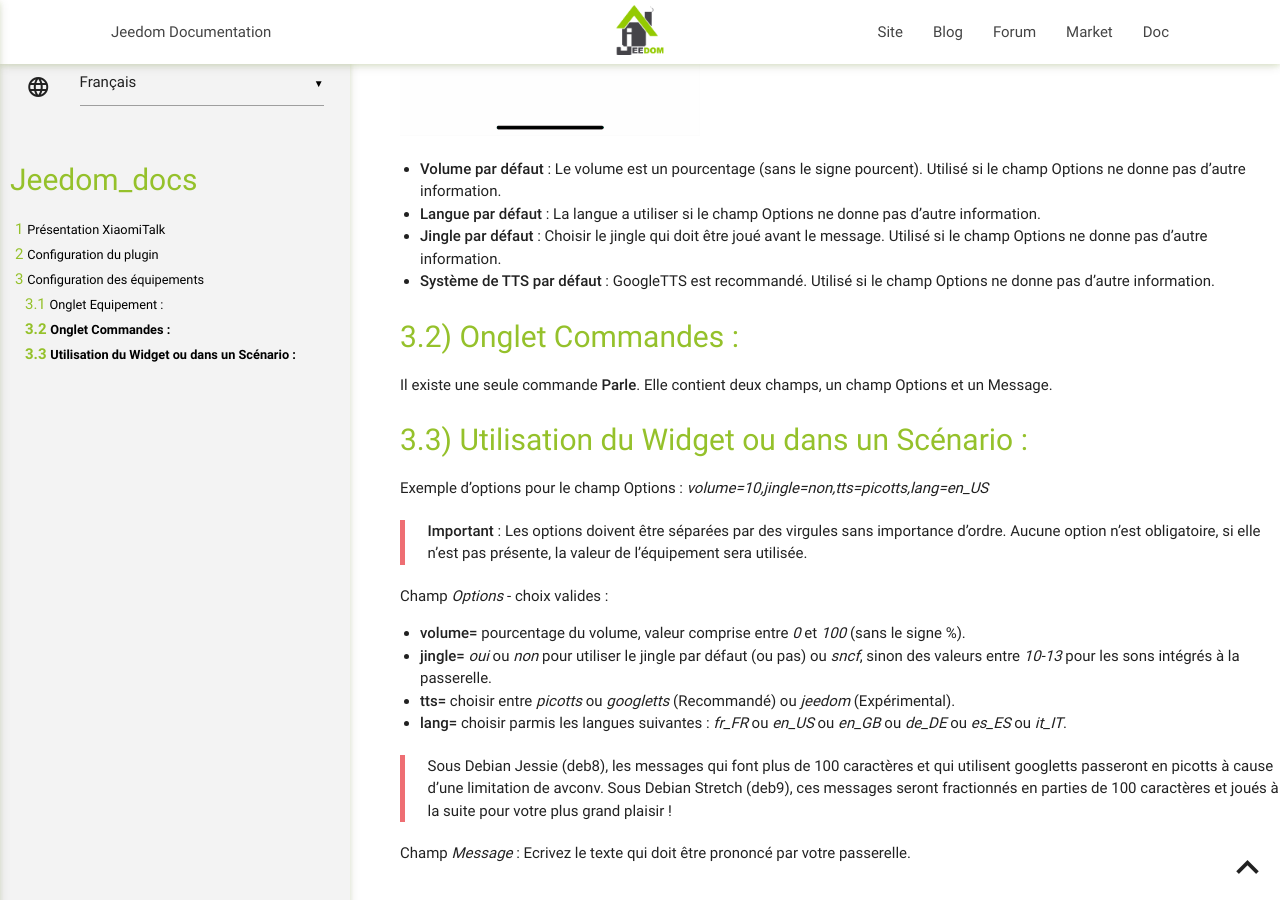
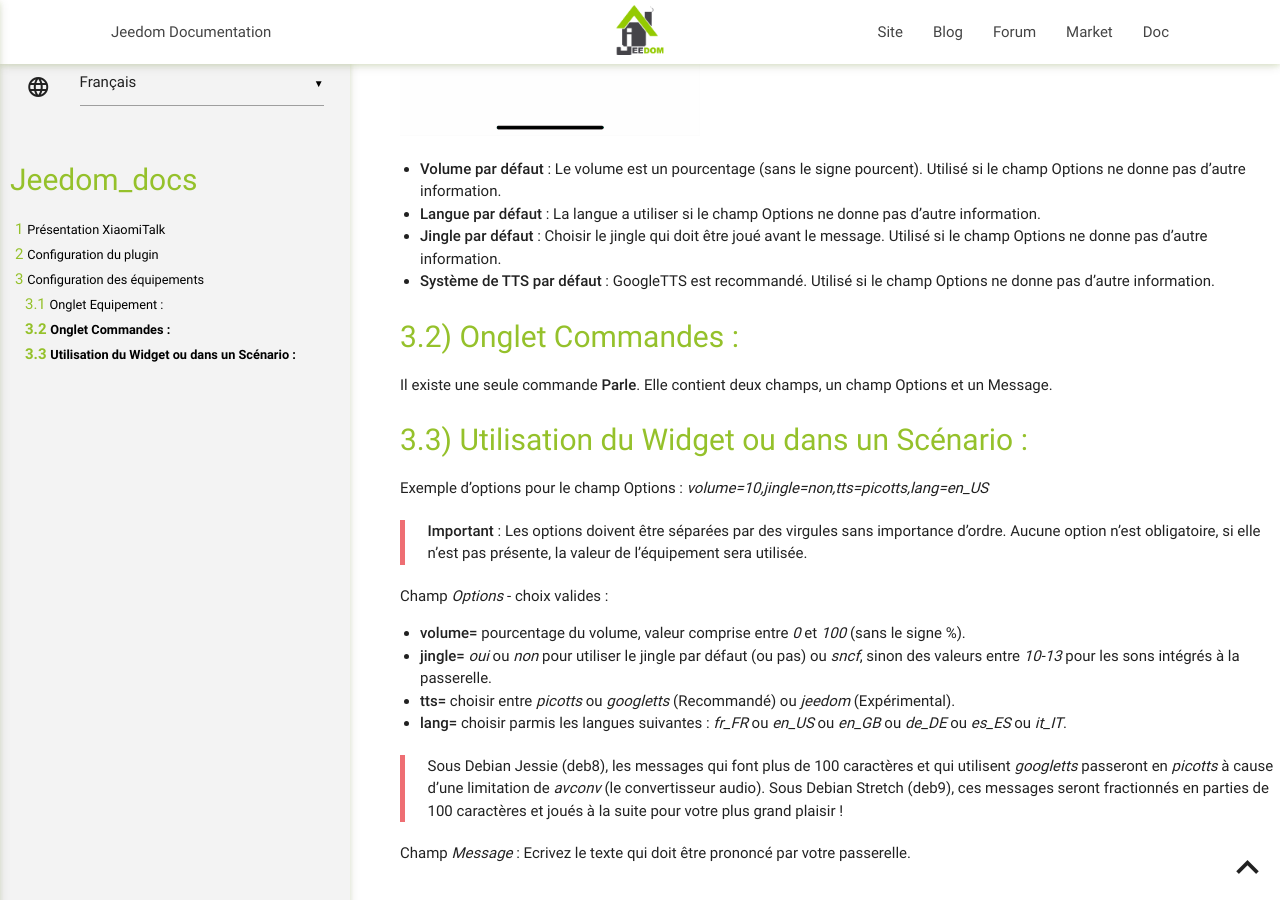
Before and after one commit to NebzHB/jeedom_docs, a Jekyll site: the page built from plugins/xiaomiTalk/fr_FR/index.md, in a window 1280 px wide and 900 px high, scrolled down 1972 px. Built offline with Jekyll 4.4.1, drawn with Linux system fonts in a browser that asks for light colours; our own code applies the rules of GitHub Pages for plain Markdown files.

Commit message:
Update index.md

```diff
--- a/plugins/xiaomiTalk/fr_FR/index.md
+++ b/plugins/xiaomiTalk/fr_FR/index.md
@@ -71,6 +71,6 @@
 -	**tts=** choisir entre *picotts* ou *googletts* (Recommandé) ou *jeedom* (Expérimental).
 -	**lang=** choisir parmis les langues suivantes : *fr_FR* ou *en_US* ou *en_GB* ou *de_DE* ou *es_ES* ou *it_IT*.
 
->Sous Debian Jessie (deb8), les messages qui font plus de 100 caractères et qui utilisent googletts passeront en picotts à cause d'une limitation de avconv. Sous Debian Stretch (deb9), ces messages seront fractionnés en parties de 100 caractères et joués à la suite pour votre plus grand plaisir !
+>Sous Debian Jessie (deb8), les messages qui font plus de 100 caractères et qui utilisent *googletts* passeront en *picotts* à cause d'une limitation de *avconv* (le convertisseur audio). Sous Debian Stretch (deb9), ces messages seront fractionnés en parties de 100 caractères et joués à la suite pour votre plus grand plaisir !
 
 Champ *Message* : Ecrivez le texte qui doit être prononcé par votre passerelle.
```
